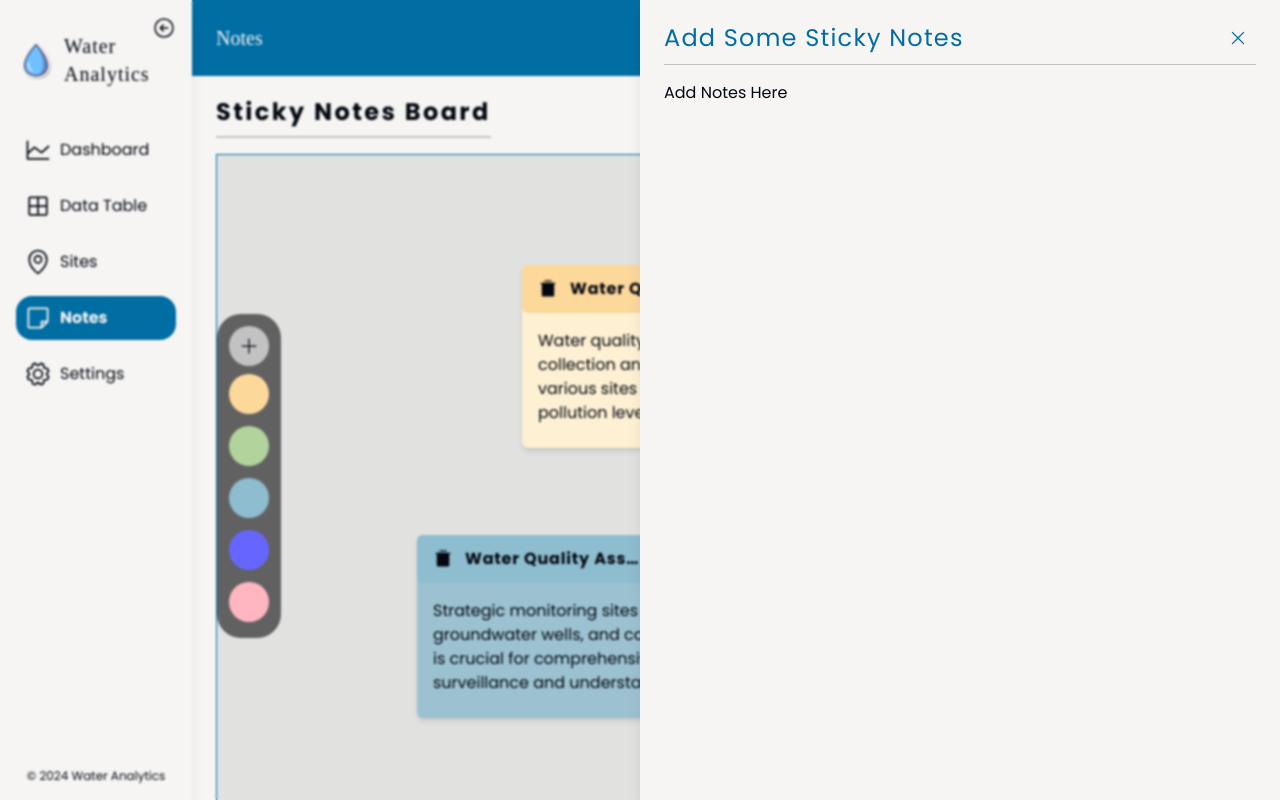
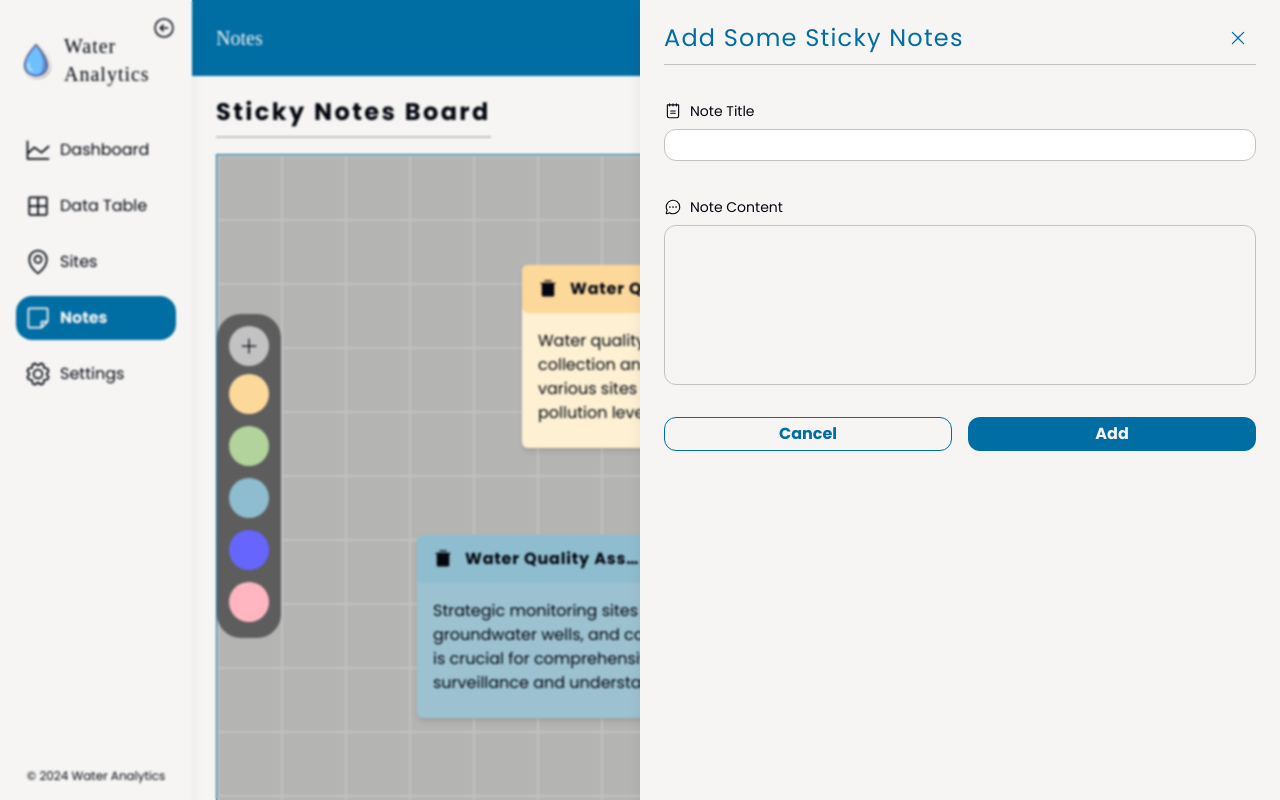
Before and after one commit to bryancastillo10/water-analytics, a React (Vite) app in the folder client/: page /role/notes in a window 1280 px wide. Both pictures are taken after a click on the element 249 px from the left and 346 px from the top of the page. Built offline with nearby package versions, Linux system fonts and the light colour scheme; no server answers; grey boxes are pictures that could not be loaded; a web font is replaced by a local one.

Commit message:
🎨style: dynamic grid theme on sticky notes

```diff
--- a/client/src/components/pages/NotesPage.tsx
+++ b/client/src/components/pages/NotesPage.tsx
@@ -5,14 +5,20 @@ import NoteCard from "@/features/stickynote/components/NoteCard";
 import Controls from "@/features/stickynote/components/Controls";
 import { mockNotesData as notes } from "@/features/stickynote/api/mockData";
 
+import { useAppSelector } from "@/lib/redux/hooks";
+
 const NotesPage = () => {
   const containerRef = useRef<HTMLDivElement | null>(null);
+  const theme = useAppSelector((state) => state.theme.isDarkMode);
+
   return (
     <main>
       <TextHeader text="Sticky Notes Board" />
       <div
         ref={containerRef}
-        className="w-full h-screen border mt-2 relative bg-neutral/40  border-primary overflow-hidden"
+        className={`w-full h-screen border mt-2 relative overflow-hidden bg-darkGray/40
+            ${theme ? "grid-style-dark border-secondary": "grid-style-light border-primary"}
+        `}
       >
         {notes.map((note) => (
           <NoteCard
--- a/client/src/components/ui/FormTextArea.tsx
+++ b/client/src/components/ui/FormTextArea.tsx
@@ -27,8 +27,8 @@ const FormTextarea = ({
   return (
     <div className="relative flex flex-col my-3">
       <label className="my-2 flex items-center gap-2">
-        {Icon && <Icon size="18" color="#040710" />}
-        <span className="text-sm text-dark">{label}</span>
+        {Icon && <Icon size="18" color={theme ? "#F6F5F4": "#040710"} />}
+        <span className="text-sm">{label}</span>
       </label>
       <textarea
         id={id}
--- a/client/src/features/stickynote/components/AddNotesForm.tsx
+++ b/client/src/features/stickynote/components/AddNotesForm.tsx
@@ -1,10 +1,65 @@
+import { useState, useRef } from "react";
+import { Notepad, ChatCircleDots } from "@phosphor-icons/react";
 
+import { FormInput, FormTextarea } from "@/components/ui";
+import { FormButtons } from "@/components/layout";
+
+import { colorOptions } from "@/features/stickynote/constants/colorOptions";
+import type { INotesData } from "@/features/stickynote/api/interface";
+const initialNotesData = {
+  title: "",
+  content: "",
+  colors: JSON.stringify(colorOptions[0]),
+  position:JSON.stringify({ x: 10, y: 10 })
+}
 
 const AddNotesForm = () => {
+  const startingPos = useRef<number>(10);
+  const [newNote, setNewNote] = useState<INotesData>(initialNotesData);
+
+  const onChangeInput = (e: React.ChangeEvent<HTMLInputElement | HTMLTextAreaElement>) => {
+    const { id, value } = e.target;
+    setNewNote({ ...newNote, [id]: value });
+  };
+
+  startingPos.current += 10;
+
+  const handleSubmit = (e: React.FormEvent<HTMLFormElement>) => {
+    e.preventDefault();
+
+    const preparedNote = {
+      ...newNote,
+      position: JSON.stringify({
+        x: startingPos.current,
+        y: startingPos.current,
+      }),
+    };
+
+    startingPos.current += 10;
+
+    console.log("Submitting note:", preparedNote);
+
+    // API Call here
+  };
+
   return (
-    <div>
-      <h1>Add Notes Here</h1>
-    </div>
+    <form onSubmit={handleSubmit}>
+      <FormInput
+        id="title"
+        icon={Notepad}
+        label="Note Title"
+        value={newNote.title}
+        onChange={onChangeInput}
+      />
+      <FormTextarea
+        id="content"
+        icon={ChatCircleDots}
+        label="Note Content"
+        value={newNote.content}
+        onChange={onChangeInput}
+      />
+      <FormButtons primaryBtnLabel="Add"/>
+    </form>
   )
 }
 
--- a/client/src/index.css
+++ b/client/src/index.css
@@ -19,3 +19,17 @@ input[type="number"]::-webkit-outer-spin-button {
 input[type="number"] {
   -moz-appearance: textfield;
 }
+
+.grid-style-light {
+  background-image: linear-gradient(#C2C2C2 0.1em, transparent 0.1em),
+        linear-gradient(90deg, #C2C2C2 0.1em, transparent 0.1em);
+  background-size: 4em 4em;
+  height: 100vh;
+}
+
+.grid-style-dark {
+  background-image: linear-gradient(#006da3 0.1em, transparent 0.1em),
+        linear-gradient(90deg, #006da3 0.1em, transparent 0.1em);
+  background-size: 4em 4em;
+  height: 100vh;
+}
```
